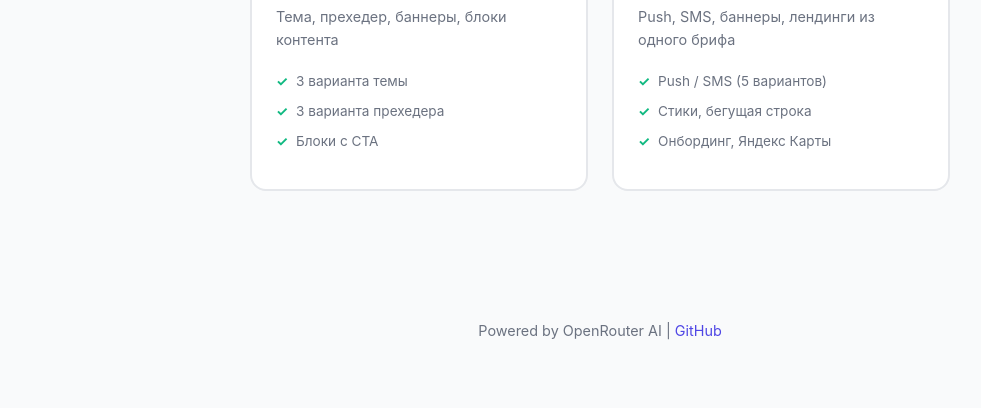
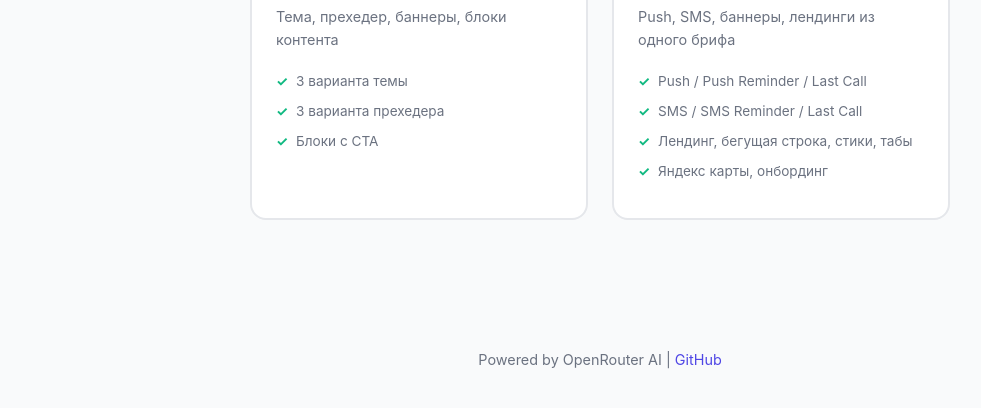
Before and after one commit to cowboybebopbebopbbop/sw, a website: page docs/index.html in a window 1280 px wide. Shown: the part 434-842 px from the top of the page, without its empty margins (40-1021 px from the left). Drawn offline with nearby package versions, Linux system fonts and the light colour scheme.

Commit message:
Update multiformat card with correct format list

```diff
--- a/docs/index.html
+++ b/docs/index.html
@@ -138,9 +138,10 @@
                         <h3>Мультиформат</h3>
                         <p>Push, SMS, баннеры, лендинги из одного брифа</p>
                         <ul class="format-features">
-                            <li>Push / SMS (5 вариантов)</li>
-                            <li>Стики, бегущая строка</li>
-                            <li>Онбординг, Яндекс Карты</li>
+                            <li>Push / Push Reminder / Last Call</li>
+                            <li>SMS / SMS Reminder / Last Call</li>
+                            <li>Лендинг, бегущая строка, стики, табы</li>
+                            <li>Яндекс карты, онбординг</li>
                         </ul>
                     </div>
                 </div>
```
Also changed, not shown: public/index.html (+4 -3 lines).
